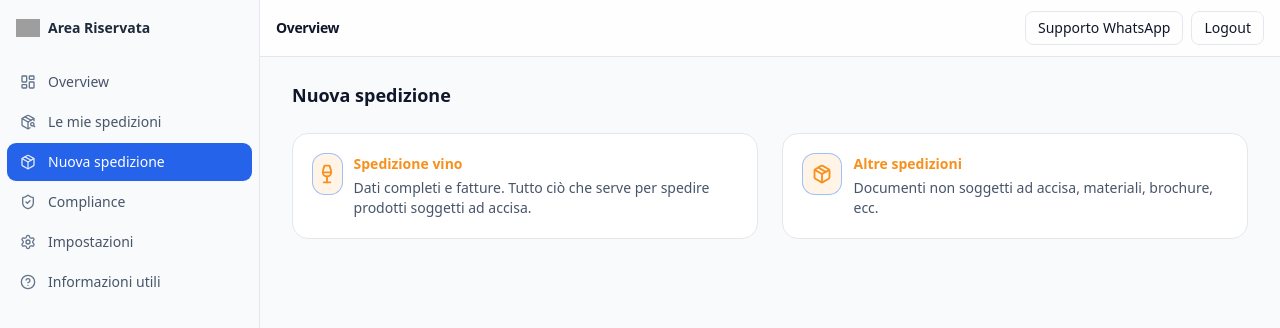
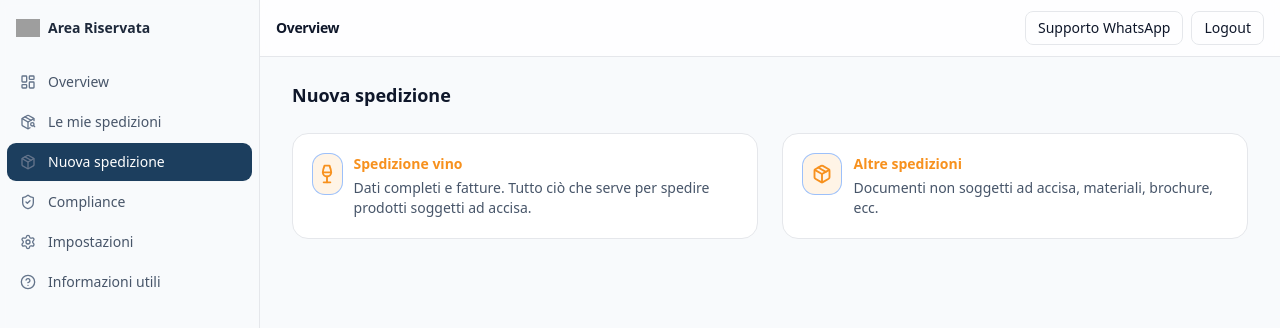
Before and after one commit to SPST-WINE/spst-dashboard, a Next.js app: page /dashboard/nuova in a window 1280 px wide. Shown: the top 328 px of the page. Built offline with nearby package versions, Linux system fonts and the light colour scheme; grey boxes are pictures that could not be loaded.

Commit message:
Update AppSidebar.tsx

```diff
--- a/components/AppSidebar.tsx
+++ b/components/AppSidebar.tsx
@@ -19,23 +19,22 @@ type Item = {
   label: string;
   href: string;
   icon: React.ComponentType<React.SVGProps<SVGSVGElement>>;
-  /** quando true l'item è attivo solo per path esattamente uguale */
+  /** attivo solo per path esattamente uguale */
   exact?: boolean;
 };
 
 const NAV: Item[] = [
-  { label: 'Overview',           href: '/dashboard',                   icon: LayoutDashboard, exact: true },
-  { label: 'Le mie spedizioni',  href: '/dashboard/spedizioni',        icon: PackageSearch },
-  { label: 'Nuova spedizione',   href: '/dashboard/nuova',             icon: Package },
-  { label: 'Compliance',         href: '/dashboard/compliance',        icon: ShieldCheck },
-  { label: 'Impostazioni',       href: '/dashboard/impostazioni',      icon: Settings },
-  { label: 'Informazioni utili', href: '/dashboard/informazioni-utili',icon: CircleHelp },
+  { label: 'Overview',           href: '/dashboard',                    icon: LayoutDashboard, exact: true },
+  { label: 'Le mie spedizioni',  href: '/dashboard/spedizioni',         icon: PackageSearch },
+  { label: 'Nuova spedizione',   href: '/dashboard/nuova',              icon: Package },
+  { label: 'Compliance',         href: '/dashboard/compliance',         icon: ShieldCheck },
+  { label: 'Impostazioni',       href: '/dashboard/impostazioni',       icon: Settings },
+  { label: 'Informazioni utili', href: '/dashboard/informazioni-utili', icon: CircleHelp },
 ];
 
 function BrandMark() {
   return (
     <div className="flex items-center gap-2">
-      {/* <img> così non serve configurare domains in next/image */}
       <img
         src="https://cdn.prod.website-files.com/6800cc3b5f399f3e2b7f2ffa/68079e968300482f70a36a4a_output-onlinepngtools%20(1).png"
         alt="SPST"
@@ -52,11 +51,7 @@ export default function AppSidebar() {
   const pathname = usePathname();
 
   const isActive = (item: Item) => {
-    if (item.exact) {
-      // attivo solo per match esatto (o con trailing slash)
-      return pathname === item.href || pathname === item.href + '/';
-    }
-    // per gli altri item: attivo se è il path esatto o un sotto-percorso
+    if (item.exact) return pathname === item.href || pathname === item.href + '/';
     return pathname === item.href || pathname.startsWith(item.href + '/');
   };
 
@@ -81,12 +76,12 @@ export default function AppSidebar() {
                 className={cn(
                   'flex items-center gap-3 rounded-lg px-3 py-2 text-sm transition-colors',
                   active
-                    ? 'bg-blue-600 text-white ring-1 ring-blue-600 shadow-sm'
+                    ? 'bg-[#1c3e5e] text-white ring-1 ring-[#1c3e5e] shadow-sm'
                     : 'text-slate-600 hover:bg-slate-100 hover:text-slate-900'
                 )}
               >
-                {/* icone sempre neutre */}
-                <Icon className={cn('h-4 w-4', active ? 'text-slate-200' : 'text-slate-500')} />
+                {/* icone sempre neutre (grigie), anche quando attivo */}
+                <Icon className="h-4 w-4 text-slate-500" />
                 <span className="truncate">{item.label}</span>
               </Link>
             );
```
